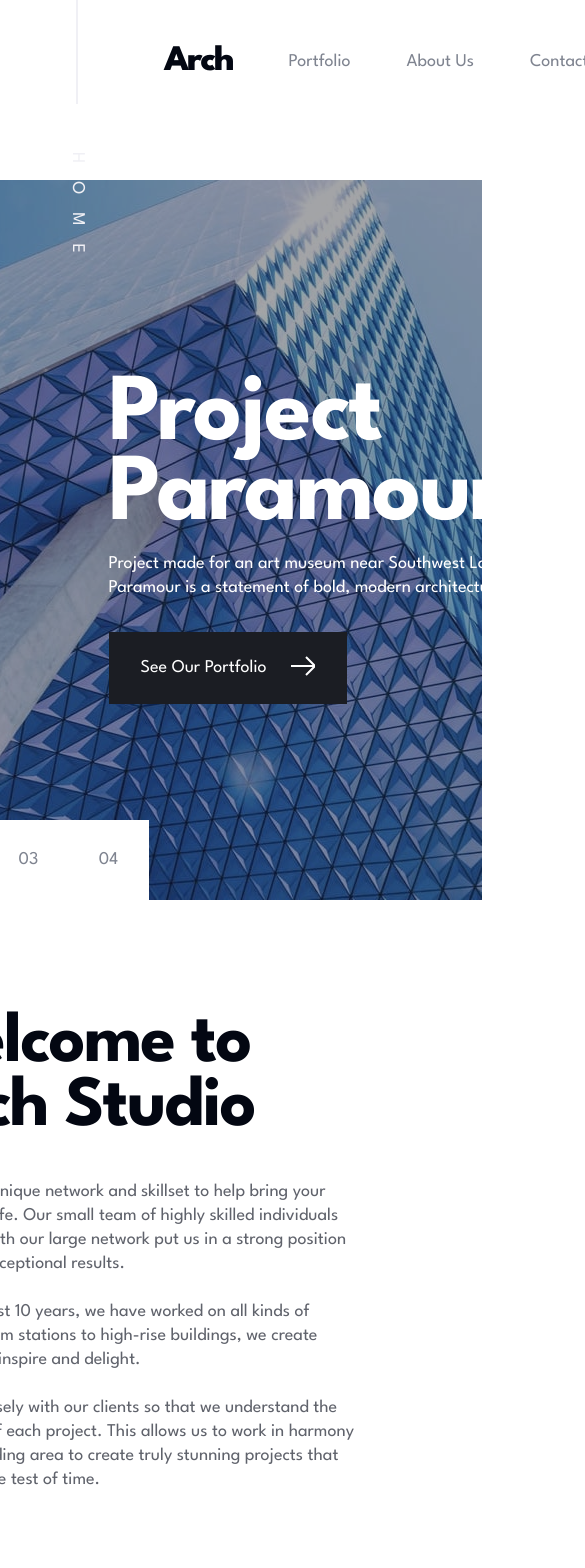
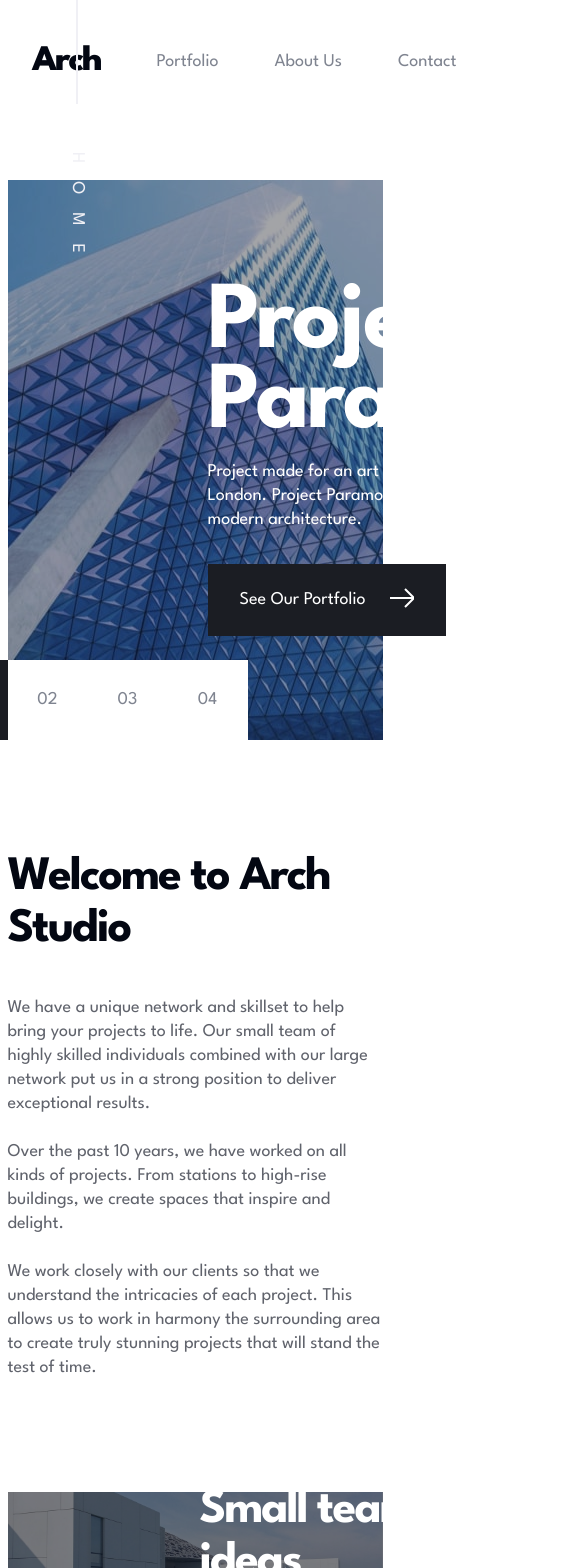
Before and after one commit to Alexjoshua14/Arch, a Next.js app: page / in a window 390 px wide. Shown: the top 1568 px of the page, 585 px wide, since content can reach past the window. Built offline with nearby package versions, Linux system fonts and the light colour scheme.

Commit message:
Update breakpoints

```diff
--- a/src/app/globals.css
+++ b/src/app/globals.css
@@ -92,7 +92,7 @@
   }
 
   .heading-md {
-    @apply text-[72px]/[64px] tracking-[-2px] font-bold;
+    @apply text-[48px]/[52px] xs:text-[72px]/[64px] tracking-[-2px] font-bold;
   }
 
   .heading-sm {
@@ -120,7 +120,7 @@
 
 @layer utilities {
   .page-gutter-x {
-    @apply px-[164px];
+    @apply px-8 sm:px-24 lg:px-[164px];
   }
 
   .page-gutter-y {
@@ -135,6 +135,10 @@
     @apply z-40 sticky -top-7 left-0 h-24 page-gutter-x pt-14 pb-7 mb-7;
   }
 
+  .nav-side {
+    @apply w-8 sm:w-24 lg:w-[164px];
+  }
+
   .section {
     @apply py-14;
   }
--- a/src/lib/hooks/useScreenSize.tsx
+++ b/src/lib/hooks/useScreenSize.tsx
@@ -14,7 +14,7 @@ export const useScreenSize = () => {
       if (window.innerWidth > 768) {
         setScreenSize('desktop')
         setWidth(window.innerWidth)
-      } else if (window.innerWidth > 375) {
+      } else if (window.innerWidth > 480) {
         setScreenSize('tablet')
         setWidth(window.innerWidth)
       } else {
--- a/tailwind.config.ts
+++ b/tailwind.config.ts
@@ -1,4 +1,6 @@
 import type { Config } from "tailwindcss"
+
+const defaultTheme = require('tailwindcss/defaultTheme')
 
 const config = {
   darkMode: ["class"],
@@ -10,6 +12,10 @@ const config = {
 	],
   prefix: "",
   theme: {
+    screens: {
+      xs: "480px",
+      ...defaultTheme.screens,
+    },
     container: {
       center: true,
       padding: "2rem",
```
